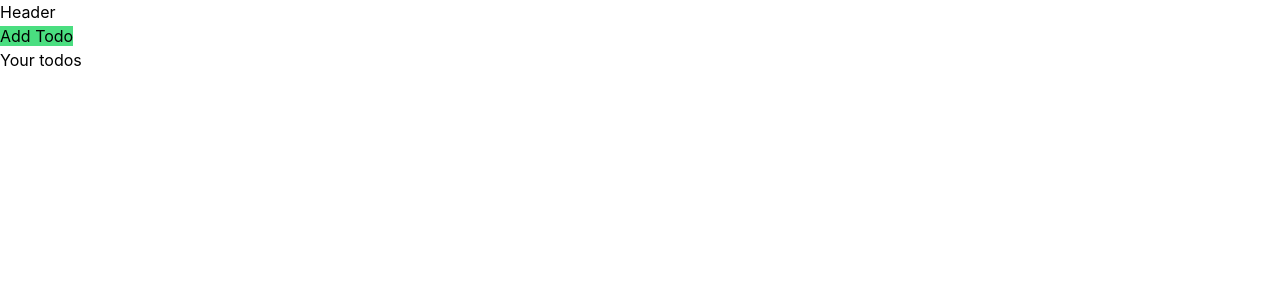
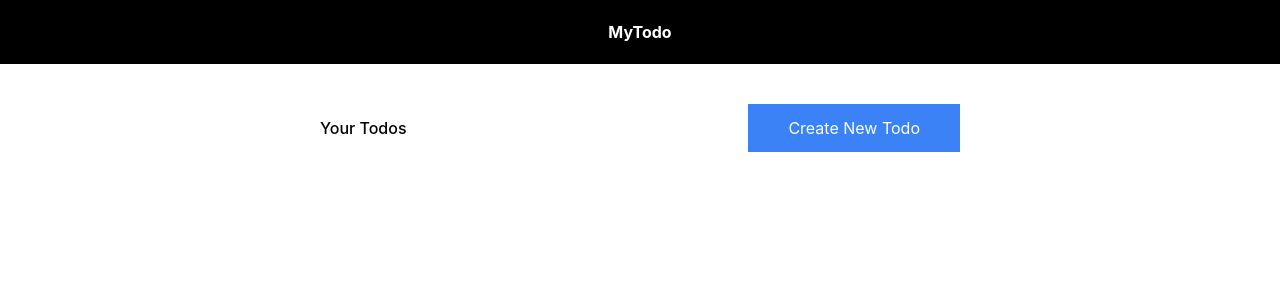
Before and after one commit to shonmacray/fe-web_app, a React (Create React App) app: page / in a window 1280 px wide. Shown: the top 300 px of the page. Built offline with nearby package versions, Linux system fonts and the light colour scheme.

Commit message:
designed  todo list page

```diff
--- a/src/App.tsx
+++ b/src/App.tsx
@@ -7,7 +7,10 @@ import Todo from "./pages/todo";
 function App() {
   return (
     <div>
-      <p>Header</p>
+      <div className="h-16 bg-black flex justify-center items-center">
+        <p className="font-bold text-white">MyTodo</p>
+      </div>
+      <div className="w-[50%] mx-auto">
         <BrowserRouter>
           <Routes>
             <Route path="/" element={<List />} />
@@ -17,6 +20,7 @@ function App() {
           </Routes>
         </BrowserRouter>
       </div>
+    </div>
   );
 }
 
--- /dev/null
+++ b/src/components/Button.tsx
@@ -0,0 +1,21 @@
+import React from "react";
+interface ButtonProps {
+  children: React.ReactNode;
+  onClick?: () => void;
+  color?: string;
+}
+function Button({ children, onClick, color = "blue" }: ButtonProps) {
+  const bgColor =
+    color === "red"
+      ? "bg-red-500"
+      : color === "green"
+      ? "bg-green-500"
+      : "bg-blue-500";
+  return (
+    <button onClick={onClick} className={`${bgColor} px-10 py-3 text-white`}>
+      {children}
+    </button>
+  );
+}
+
+export default Button;
--- a/src/pages/list.tsx
+++ b/src/pages/list.tsx
@@ -1,5 +1,6 @@
 import { useEffect, useState } from "react";
 import { Link } from "react-router-dom";
+import Button from "../components/Button";
 
 interface todoType {
   id: string;
@@ -31,25 +32,33 @@ function List() {
   };
 
   return (
-    <div>
-      <Link to="/create" className="bg-green-400">
-        Add Todo
-      </Link>
-      <div>
-        <p>Your todos</p>
+    <>
+      <div className="flex justify-between items-center py-10">
+        <p className="font-medium">Your Todos</p>
+        <Button>
+          <Link to="/create">Create New Todo</Link>
+        </Button>
+      </div>
 
       {todos?.map((todo: todoType) => (
-          <div key={todo.id}>
+        <div
+          key={todo.id}
+          className="flex justify-between items-center px-8 border mb-5 h-20"
+        >
           <Link to={`todo/${todo.id}`}>
             <p>{todo.value}</p>
           </Link>
-
-            <button onClick={() => handleDeleteTodo(todo.id)}>delete</button>
+          <div className="space-x-5">
+            <Button color="red" onClick={() => handleDeleteTodo(todo.id)}>
+              <p>delete</p>
+            </Button>
+            <Button color="green">
               <Link to={`edit/${todo.id}`}>update</Link>
+            </Button>
+          </div>
         </div>
       ))}
-      </div>
-    </div>
+    </>
   );
 }
 
```
Lines whose indentation alone changed are shown as unchanged.
